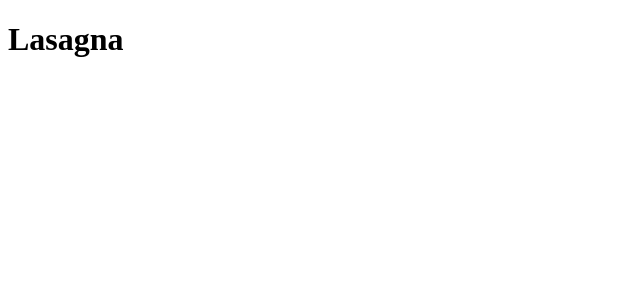
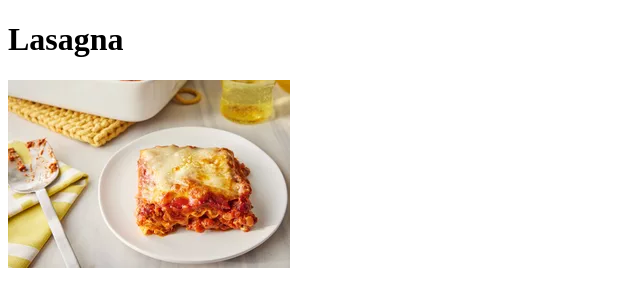
Before and after one commit to yash-wakde/odin-recipes, a plain HTML site: page recipes/lasagna.html in a window 1280 px wide. Shown: the whole page, without its empty margins (0-640 px from the left). Drawn offline with Linux system fonts and the light colour scheme.

Commit message:
Adding Lasagna Image

```diff
--- a/recipes/lasagna.html
+++ b/recipes/lasagna.html
@@ -7,5 +7,6 @@
 </head>
 <body>
     <h1>Lasagna</h1>
+    <img src="lasagna.jpg">
 </body>
 </html>
```
Also changed, not shown: recipes/lasagna.jpg (added).
